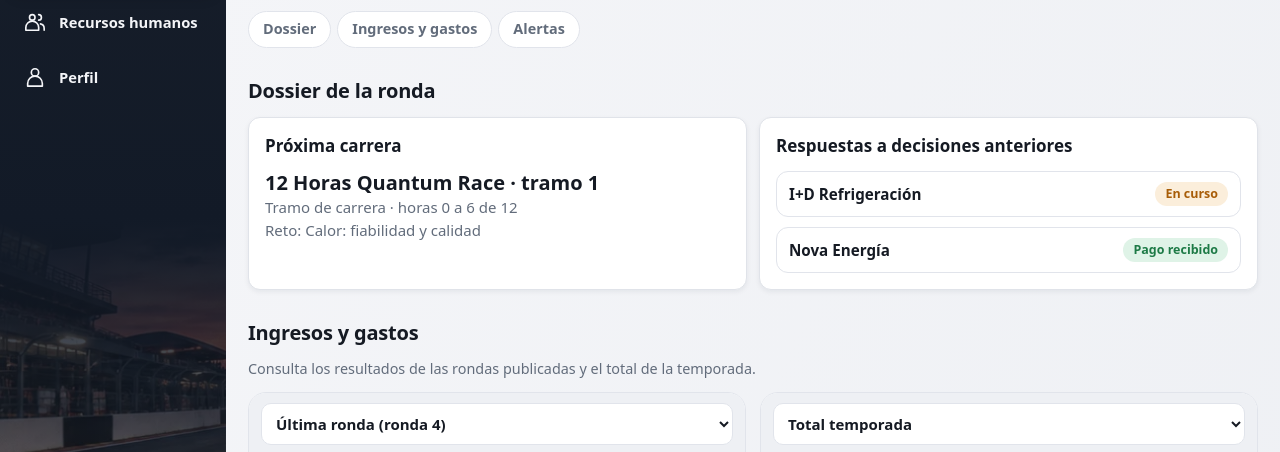
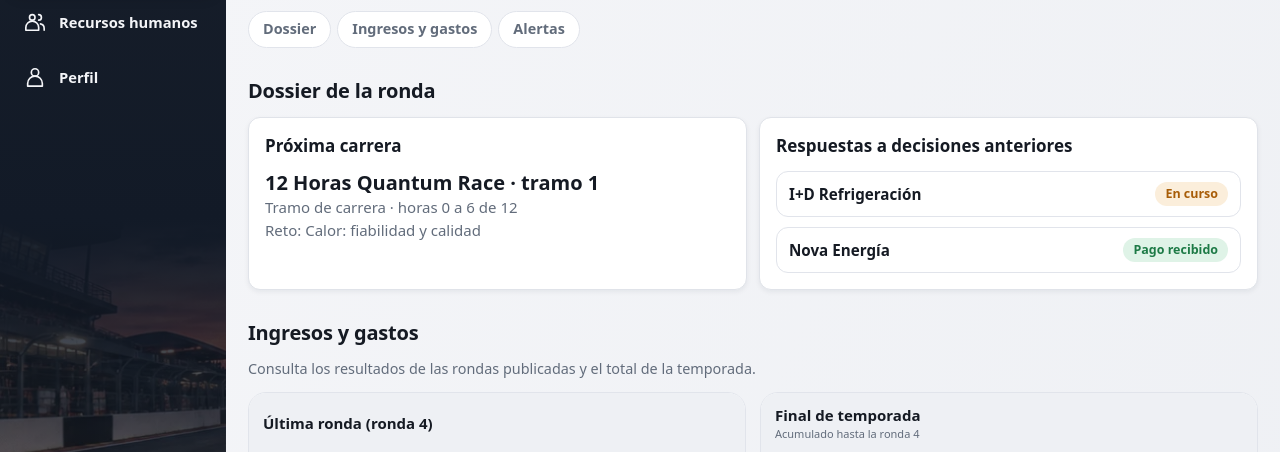
Before and after one commit to E-Simula-Bussines-project/e-simula-24h-paddock, a plain HTML site: page situacion-financiera.html in a window 1280 px wide. Shown: the part 216-668 px from the top of the page. Drawn offline with Linux system fonts and the light colour scheme.

Commit message:
fix: simplificar comparación financiera por rondas

```diff
--- a/situacion-financiera.html
+++ b/situacion-financiera.html
@@ -64,7 +64,7 @@ tr.grp td{padding-top:16px;font-size:.78rem;letter-spacing:.1em;text-transform:u
 .pyg{display:grid;grid-template-columns:1fr 1fr;align-items:start;gap:14px;margin-bottom:14px}
 @media (max-width:760px){.pyg{grid-template-columns:1fr}}
 .pcol{background:var(--surface);border:1px solid var(--line);border-radius:18px;overflow:hidden}
-.phead{padding:10px 12px;background:var(--track)}
+.phead{padding:12px 14px;background:var(--track);min-height:62px;display:flex;flex-direction:column;justify-content:center}.pacc{display:block;font-size:11px;color:var(--muted)}
 .phead select{width:100%;font:inherit;font-weight:600;color:var(--ink);background:var(--surface);border:1px solid var(--line);border-radius:10px;padding:8px 10px;min-height:42px}
 .pbig{padding:14px 16px 4px;text-align:right;font-size:2rem;font-weight:800;letter-spacing:-.01em;line-height:1.1;font-variant-numeric:tabular-nums}
 .presult{cursor:pointer;list-style:none;display:flex;align-items:center;justify-content:flex-end;gap:10px}
@@ -197,10 +197,8 @@ tr.grp td{padding-top:16px;font-size:.78rem;letter-spacing:.1em;text-transform:u
   function pr(l, v, cls) { return '<div class="pr ' + cls + (v === 0 ? ' z' : '') + '"><span>' + l + '</span><b style="font-weight:' + (cls === 'g' ? 700 : 400) + '">' + eur(v) + '</b></div>'; }
   function columna(side, k, cod) {
     var d = periodo(k, cod), res = d.I - d.G, tot = d.I + d.G;
-    var opts = [['ult', 'Última ronda (ronda ' + k + ')'], ['temp', 'Total temporada']];
-    for (var r = k; r >= 1; r--) opts.push(['r' + r, 'Ronda ' + r + ' · ' + NOMBRES[r - 1][0]]);
-    return '<div class="pcol"><div class="phead"><select data-per="' + side + '" aria-label="Periodo de la columna ' + (side === 'L' ? 'izquierda' : 'derecha') + '">' +
-      opts.map(function (o) { return '<option value="' + o[0] + '"' + (o[0] === cod ? ' selected' : '') + '>' + esc(o[1]) + '</option>'; }).join('') + '</select></div>' +
+    var title = side === 'L' ? 'Última ronda (ronda ' + k + ')' : 'Final de temporada';
+    return '<div class="pcol"><div class="phead"><b>' + esc(title) + '</b>' + (side === 'R' && k < 18 ? '<small class="pacc">Acumulado hasta la ronda ' + k + '</small>' : '') + '</div>' +
       '<details class="pdetails"><summary class="presult pbig' + (res < 0 ? ' neg' : '') + '"><span><small>Resultado</small>' + eur(res) + '</span></summary>' +
       '<div class="pbar" role="img" aria-label="Gastos ' + Math.round(d.G / tot * 100) + ' % e ingresos ' + Math.round(d.I / tot * 100) + ' %"><i style="width:' + d.G / tot * 100 + '%"></i><i style="width:' + d.I / tot * 100 + '%"></i></div>' +
       '<div class="pg"><div class="pgh"><span>Gastos</span><span>' + eur(d.G) + '</span></div>' +
@@ -248,12 +246,6 @@ tr.grp td{padding-top:16px;font-size:.78rem;letter-spacing:.1em;text-transform:u
   try { var q = parseInt(new URLSearchParams(location.search).get('ronda'), 10); if (q >= 1 && q <= 18) start = q; } catch (e) {}
   sel.value = String(start);
   sel.addEventListener('change', function () { perL = 'ult'; perR = 'temp'; try { localStorage.setItem('ronda', sel.value); } catch (e) {} render(+sel.value); });
-  document.addEventListener('change', function (ev) {
-    var t = ev.target; if (!t.dataset || !t.dataset.per) return;
-    if (t.dataset.per === 'L') perL = t.value; else perR = t.value;
-    render(+sel.value);
-    var nb = document.querySelector('[data-per="' + t.dataset.per + '"]'); if (nb) nb.focus();
-  });
   render(start);
 
 })();
--- a/sw.js
+++ b/sw.js
@@ -1,5 +1,5 @@
 // Service worker de E-SIMULA 24H Paddock. Sube VERSION al publicar cambios para renovar la caché.
-const VERSION = 'v10';
+const VERSION = 'v11';
 const CACHE = 'e-simula-' + VERSION;
 const CORE = ["./","index.html","perfil.html","situacion-financiera.html","recursos-humanos.html","theme.css","dashboard.css","menu.css","menu.js","manifest.webmanifest","icons/icon-192.png","icons/icon-512.png","icons/apple-touch-icon.png","icons/icon-maskable-512.png","assets/pista.webp","assets/usuario-01.webp","assets/gt.webp","assets/usuario-02.webp","assets/usuario-03.webp","assets/usuario-04.webp","assets/usuario-05.webp","assets/usuario-06.webp","assets/usuario-07.webp","assets/usuario-08.webp","assets/usuario-09.webp","assets/usuario-10.webp","assets/usuario-11.webp","assets/usuario-12.webp","assets/usuario-13.webp","assets/usuario-14.webp","assets/usuario-15.webp","assets/usuario-16.webp","assets/usuario-17.webp","assets/usuario-18.webp"];
 
```
